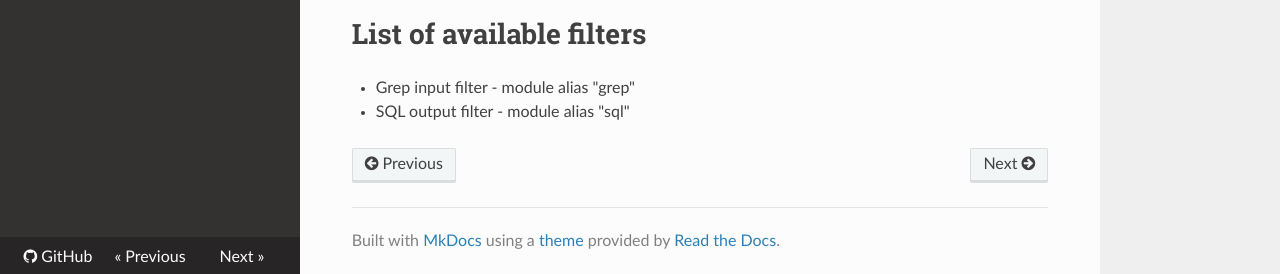
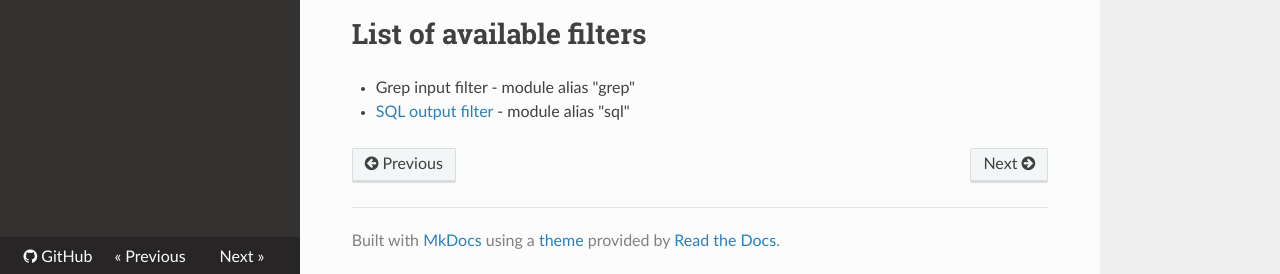
Before and after one commit to sematext/logagent-js, an MkDocs documentation site: the page built from docs/filters.md, in a window 1280 px wide and 900 px high, scrolled down 1963 px. Shown: the part 623-897 px from the top of the window. Built offline with MkDocs 1.6.1, drawn with Linux system fonts in a browser that asks for light colours; nearby versions of some CDN libraries; old or Windows-style settings are respelled for this version of MkDocs; part of the change alters nothing that is shown.

```diff
--- a/docs/filters.md
+++ b/docs/filters.md
@@ -132,4 +132,4 @@ outputFilter:
 # List of available filters
 
 - Grep input filter - module alias "grep"
-- SQL output filter - module alias "sql"
+- [SQL output filter](./filter-output-sql) - module alias "sql"
```
